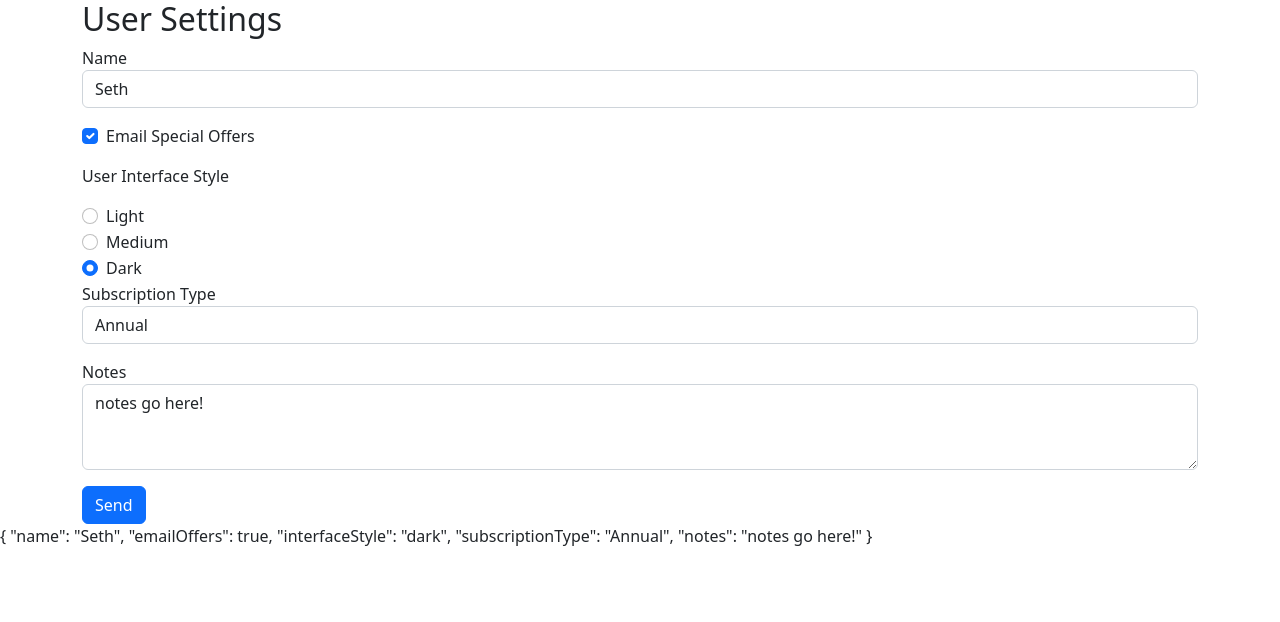
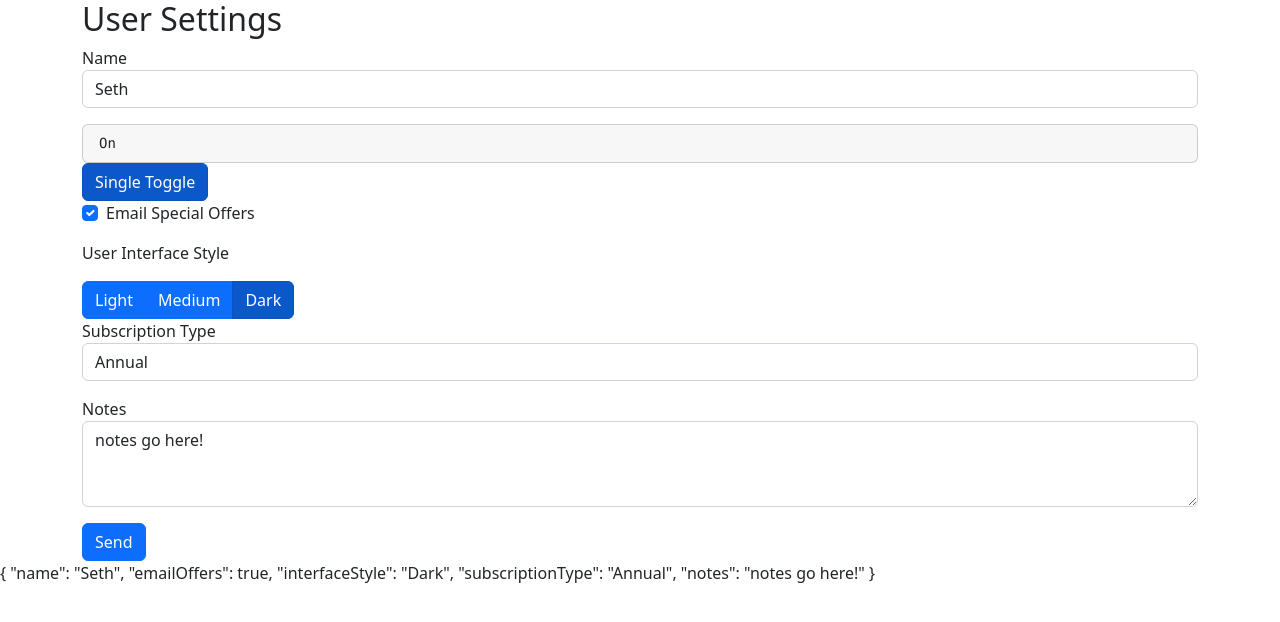
Before and after one commit to sbrevolution5/form-demo, an Angular app: page / in a window 1280 px wide. Shown: the top 622 px of the page. Built offline with nearby package versions, Linux system fonts and the light colour scheme.

Commit message:
add new radiobuttons

```diff
--- a/package.json
+++ b/package.json
@@ -19,6 +19,7 @@
     "@angular/platform-browser-dynamic": "^14.1.0",
     "@angular/router": "^14.1.0",
     "bootstrap": "^5.2.0",
+    "ngx-bootstrap": "^9.0.0",
     "rxjs": "~7.5.0",
     "tslib": "^2.3.0",
     "zone.js": "~0.11.4"
--- a/src/app/app.module.ts
+++ b/src/app/app.module.ts
@@ -5,6 +5,7 @@ import { BrowserModule } from '@angular/platform-browser';
 import { AppComponent } from './app.component';
 import { UserSettingsFormComponent } from './user-settings-form/user-settings-form.component';
 import { HttpClientModule } from '@angular/common/http';
+import {ButtonsModule} from 'ngx-bootstrap/buttons';
 
 @NgModule({
   declarations: [
@@ -14,7 +15,8 @@ import { HttpClientModule } from '@angular/common/http';
   imports: [
     BrowserModule,
     FormsModule,
-    HttpClientModule
+    HttpClientModule,
+    ButtonsModule.forRoot()
   ],
   providers: [],
   bootstrap: [AppComponent]
--- a/src/app/user-settings-form/user-settings-form.component.html
+++ b/src/app/user-settings-form/user-settings-form.component.html
@@ -1,46 +1,46 @@
 <div class="container">
   <h2>User Settings</h2>
-    <form  #form="ngForm" (ngSubmit)="onSubmit(form)">
+  <form #form="ngForm" (ngSubmit)="onSubmit(form)">
     <div class="mb-3">
       <label for="name">Name</label>
-        <input id="name" name="name" class="form-control" placeholder="Name" [(ngModel)]="userSettings.name" (blur)="onBlur(nameField)" required #nameField="ngModel" [class.field-error]="form.submitted && nameField.invalid"/>
+      <input id="name" name="name" class="form-control" placeholder="Name" [(ngModel)]="userSettings.name"
+        (blur)="onBlur(nameField)" required #nameField="ngModel"
+        [class.field-error]="form.submitted && nameField.invalid" />
       <div [hidden]="nameField.valid || !form.submitted" class=" mt-1 alert alert-danger">Enter a name</div>
     </div>
+    <pre class="card card-block card-header">{{singleModel}}</pre>
+    <button type="button" class="btn btn-primary" name="singleModel" [(ngModel)]="singleModel" btnCheckbox
+      btnCheckboxTrue="On" btnCheckboxFalse="Off">
+      Single Toggle
+    </button>
     <div class="form-check mb-3">
-        <input type="checkbox" class="form-check-input" id="emailOffers" name="emailOffers" [(ngModel)]="userSettings.emailOffers">
+      <input type="checkbox" class="form-check-input" id="emailOffers" name="emailOffers"
+        [(ngModel)]="userSettings.emailOffers">
       <label for="emailOffers" class="form-check-label">Email Special Offers</label>
     </div>
 
     <div class="mb-3">
       <p>User Interface Style</p>
     </div>
-      <div class="form-check">
-        <input class="form-check-input" type="radio" name="interfaceStyle" id="lightInterface" value="light" [(ngModel)]="userSettings.interfaceStyle">
-        <label class="form-check-label" for="lightInterface">
-          Light
-        </label>
-      </div>
-      <div class="form-check">
-        <input class="form-check-input" type="radio" name="interfaceStyle" id="mediumInterface" value="medium" [(ngModel)]="userSettings.interfaceStyle">
-        <label class="form-check-label" for="mediumInterface">
-          Medium
-        </label>
-      </div>
-      <div class="form-check">
-        <input class="form-check-input" type="radio" name="interfaceStyle" id="darkInterface" value="dark" checked [(ngModel)]="userSettings.interfaceStyle">
-        <label class="form-check-label" for="darkInterface">
-          Dark
-        </label>
+    <div class="btn-group">
+      <label class="btn btn-primary" [(ngModel)]="userSettings.interfaceStyle" name="interfaceStyle" btnRadio="Light" tabindex="0"
+        role="button">Light</label>
+      <label class="btn btn-primary" [(ngModel)]="userSettings.interfaceStyle" name="interfaceStyle" btnRadio="Medium" tabindex="0"
+        role="button">Medium</label>
+      <label class="btn btn-primary" [(ngModel)]="userSettings.interfaceStyle" name="interfaceStyle" btnRadio="Dark" tabindex="0"
+        role="button">Dark</label>
     </div>
     <div class="mb-3">
       <label for="subscriptionType">Subscription Type</label>
-        <select class="form-control" id="subsciptionType" name="subscriptionType" [(ngModel)]="userSettings.subscriptionType">
+      <select class="form-control" id="subsciptionType" name="subscriptionType"
+        [(ngModel)]="userSettings.subscriptionType">
         <option *ngFor="let type of subscriptionTypes | async">{{type}}</option>
       </select>
     </div>
     <div class="mb-3">
       <label for="notes">Notes</label>
-        <textarea name="notes" id="notes" cols="30" rows="3" class="form-control" [(ngModel)]="userSettings.notes"></textarea>
+      <textarea name="notes" id="notes" cols="30" rows="3" class="form-control"
+        [(ngModel)]="userSettings.notes"></textarea>
     </div>
     <div [hidden]="!postError" class="alert alert-danger mx-1">{{postErrorMessage}}</div>
     <button class="btn btn-primary">Send</button>
--- a/src/app/user-settings-form/user-settings-form.component.ts
+++ b/src/app/user-settings-form/user-settings-form.component.ts
@@ -13,7 +13,7 @@ export class UserSettingsFormComponent implements OnInit {
   originalUserSettings : UserSettings = {
     name: 'Seth',
     emailOffers: true,
-    interfaceStyle: 'dark',
+    interfaceStyle: 'Dark',
     subscriptionType: 'Annual',
     notes: 'notes go here!'
   }
@@ -22,7 +22,7 @@ export class UserSettingsFormComponent implements OnInit {
   postError = false;
   postErrorMessage = '';
   constructor(private dataService: DataService) { }
-
+  singleModel = 'On';
   ngOnInit(): void {
     this.subscriptionTypes = this.dataService.getSubscriptionTypes();
   }
@@ -32,7 +32,7 @@ export class UserSettingsFormComponent implements OnInit {
     this.postErrorMessage = errorResponse.message;
   }
   onSubmit(form: NgForm){
-    console.log('in onSubmit: ', form.valid);
+    console.log('in onSubmit: ', this.userSettings.interfaceStyle);
     if(form.valid){
 
       this.dataService.postUserSettingsForm(this.userSettings).subscribe(
```
Also changed, not shown: 1 other file (tests, documents, lock files or other folders). Lines whose indentation alone changed are shown as unchanged.
